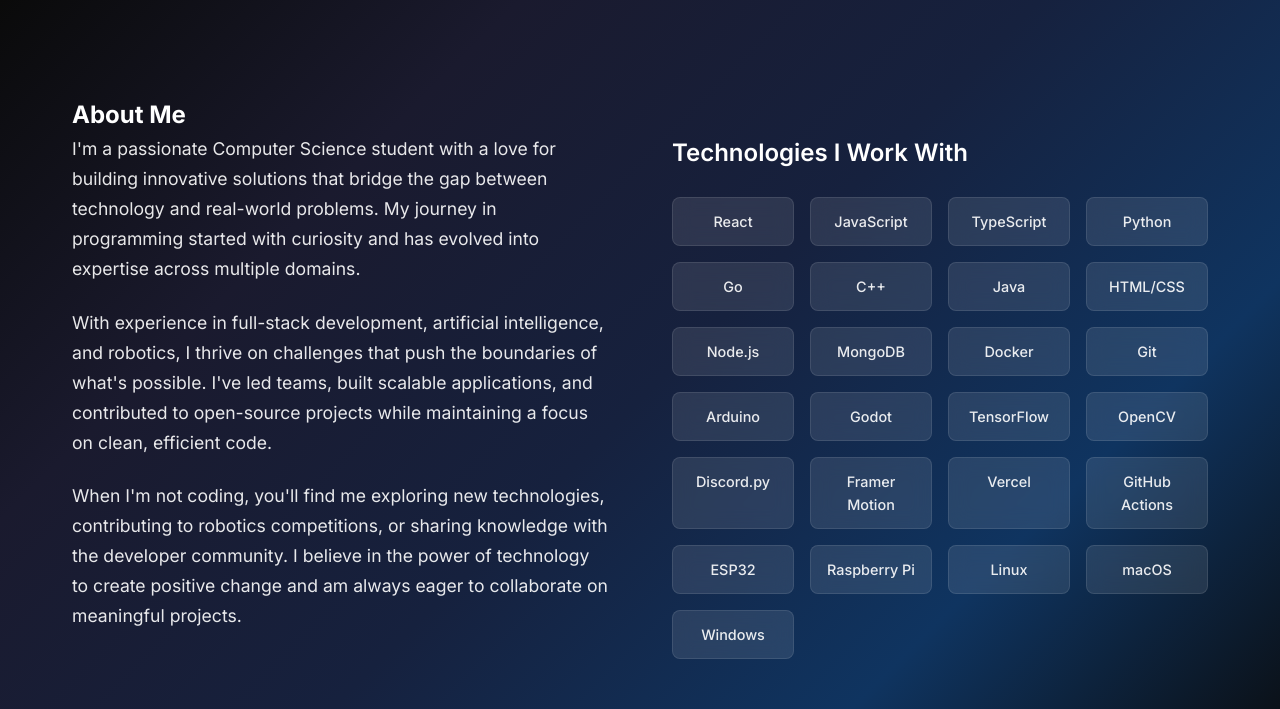
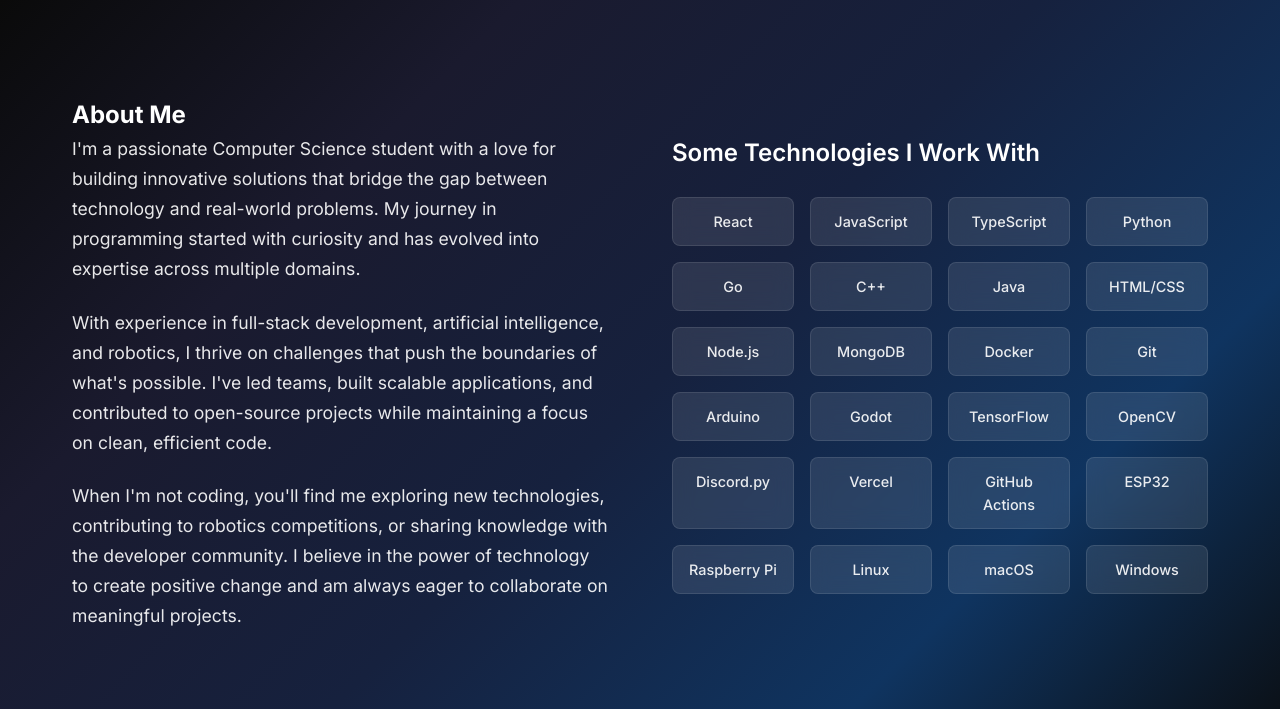
Before and after one commit to MadRobin13/MadRobin13-Website, a React (Create React App) app in the folder frontend/: page / in a window 1280 px wide. Shown: the part 800-1509 px from the top of the page. Built offline with nearby package versions, Linux system fonts and the light colour scheme.

Commit message:
LSB but needs styling

```diff
--- a/frontend/src/App.css
+++ b/frontend/src/App.css
@@ -412,6 +412,10 @@
   display: grid;
   grid-template-columns: repeat(auto-fit, minmax(350px, 1fr));
   gap: 2rem;
+  justify-items: center;
+  justify-content: center;
+  max-width: 1200px;
+  margin: 0 auto;
 }
 
 .project-card {
@@ -422,6 +426,8 @@
   transition: all 0.3s ease;
   border: 1px solid rgba(255, 255, 255, 0.1);
   backdrop-filter: blur(20px);
+  width: 100%;
+  max-width: 400px;
 }
 
 .project-card:hover {
@@ -632,6 +638,7 @@
   gap: 2rem;
   max-width: 1000px;
   margin: 0 auto;
+  justify-items: center;
 }
 
 .contact-link {
--- a/frontend/src/App.js
+++ b/frontend/src/App.js
@@ -431,9 +431,9 @@
                 </p>
               </div>
               <div className="about-skills">
-                <h3>Technologies I Work With</h3>
+                <h3>Some Technologies I Work With</h3>
                 <div className="skills-grid">
-                  {['React', 'JavaScript', 'TypeScript', 'Python', 'Go', 'C++', 'Java', 'HTML/CSS', 'Node.js', 'MongoDB', 'Docker', 'Git', 'Arduino', 'Godot', 'TensorFlow', 'OpenCV', 'Discord.py', 'Framer Motion', 'Vercel', 'GitHub Actions', 'ESP32', 'Raspberry Pi', 'Linux', 'macOS', 'Windows'].map(skill => (
+                  {['React', 'JavaScript', 'TypeScript', 'Python', 'Go', 'C++', 'Java', 'HTML/CSS', 'Node.js', 'MongoDB', 'Docker', 'Git', 'Arduino', 'Godot', 'TensorFlow', 'OpenCV', 'Discord.py', 'Vercel', 'GitHub Actions', 'ESP32', 'Raspberry Pi', 'Linux', 'macOS', 'Windows'].map(skill => (
                     <div key={skill} className="skill-tag">{skill}</div>
                   ))}
                 </div>
```
